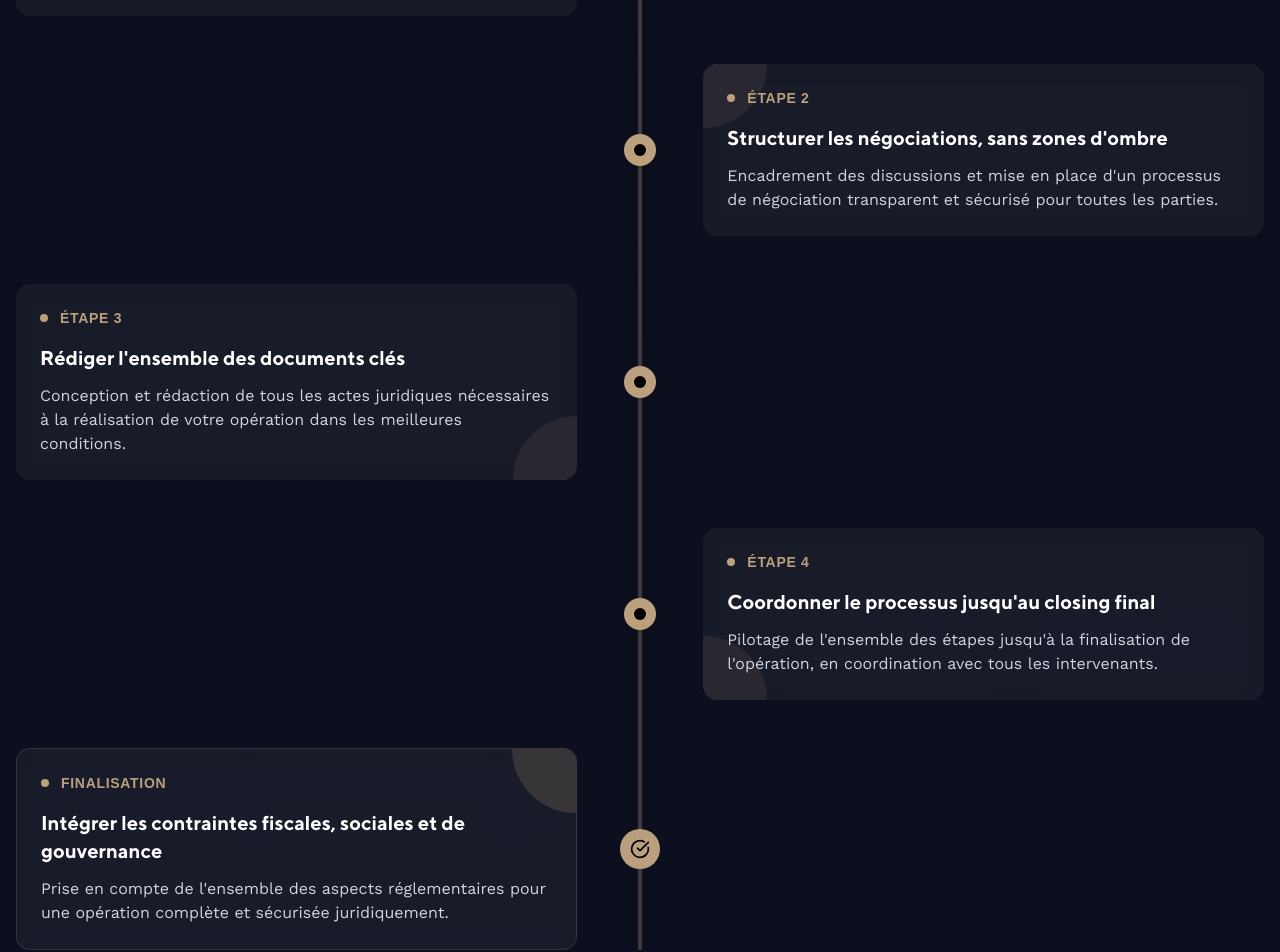
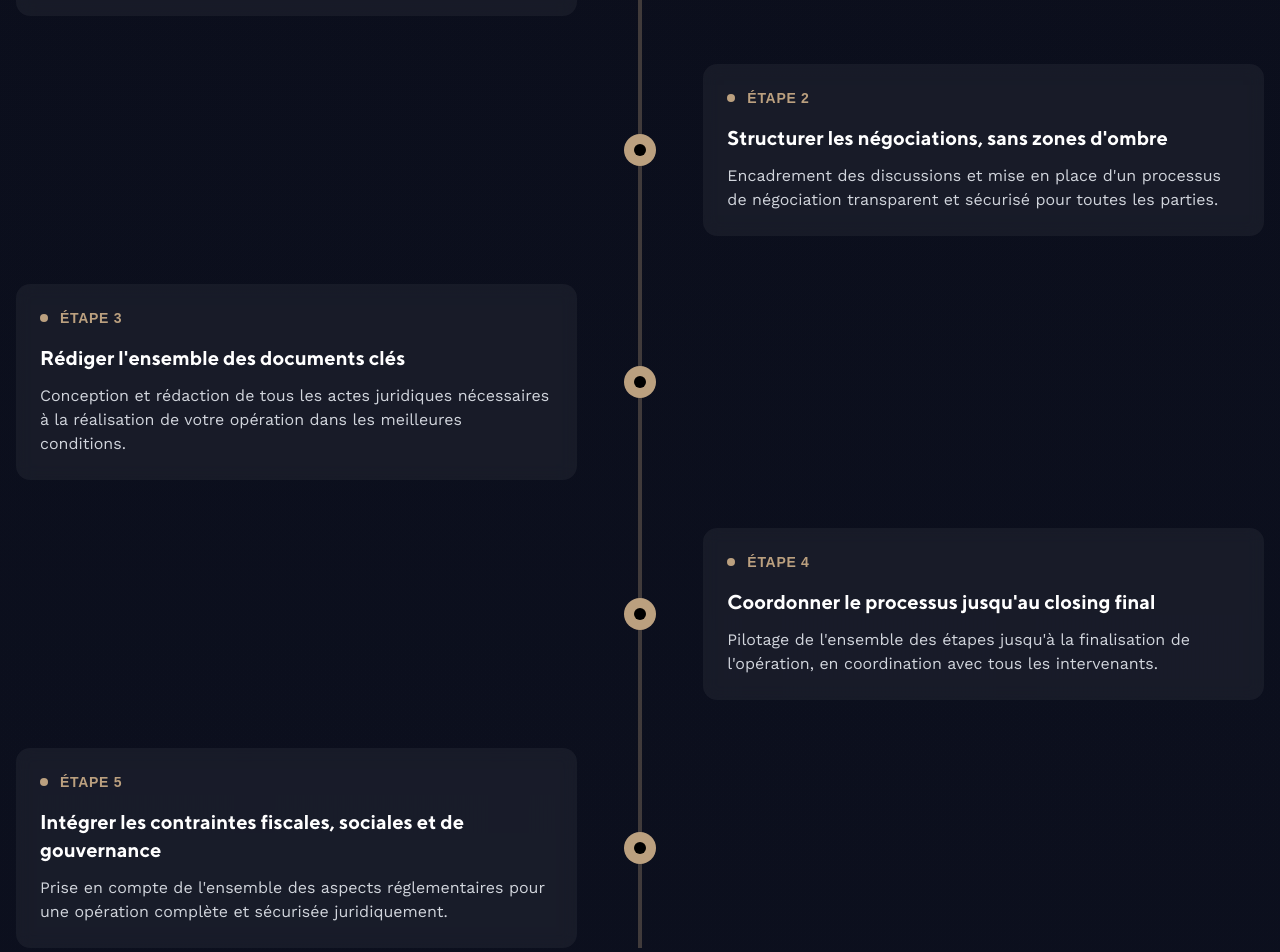
Before and after one commit to jeremy-one/ADWIZ-REPO, a Next.js app: page /cession-acquisition in a window 1280 px wide. Shown: the part 1280-2232 px from the top of the page. Built offline with nearby package versions, Linux system fonts and the light colour scheme.

Commit message:
Refonte des pages 'Cabinet' et 'Cession-Acquisition' : amélioration des styles, ajout d'une nouvelle section de timeline avec des étapes détaillées, et ajustement des espacements pour une meilleure lisibilité et interactivité.

```diff
--- a/app/cession-acquisition/page.tsx
+++ b/app/cession-acquisition/page.tsx
@@ -94,6 +94,44 @@ export default function CessionAcquisition() {
       title: "Un cadre clair dès le départ",
       description:
         "Chaque mission fait l'objet d'un devis détaillé, avec une logique de forfait adaptée à la complexité réelle.",
+    },
+  ];
+
+  const timelineSteps = [
+    {
+      step: 1,
+      title: "Préparer le cadre juridique dès la phase de réflexion",
+      description:
+        "Structuration initiale de l'opération et identification des enjeux juridiques clés pour sécuriser votre démarche dès le départ.",
+      position: "left",
+    },
+    {
+      step: 2,
+      title: "Structurer les négociations, sans zones d'ombre",
+      description:
+        "Encadrement des discussions et mise en place d'un processus de négociation transparent et sécurisé pour toutes les parties.",
+      position: "right",
+    },
+    {
+      step: 3,
+      title: "Rédiger l'ensemble des documents clés",
+      description:
+        "Conception et rédaction de tous les actes juridiques nécessaires à la réalisation de votre opération dans les meilleures conditions.",
+      position: "left",
+    },
+    {
+      step: 4,
+      title: "Coordonner le processus jusqu'au closing final",
+      description:
+        "Pilotage de l'ensemble des étapes jusqu'à la finalisation de l'opération, en coordination avec tous les intervenants.",
+      position: "right",
+    },
+    {
+      step: 5,
+      title: "Intégrer les contraintes fiscales, sociales et de gouvernance",
+      description:
+        "Prise en compte de l'ensemble des aspects réglementaires pour une opération complète et sécurisée juridiquement.",
+      position: "left",
     },
   ];
 
@@ -223,13 +261,19 @@ export default function CessionAcquisition() {
 
             {/* Timeline steps */}
             <div className="space-y-16 md:space-y-12">
-              {/* Étape 1 */}
+              {timelineSteps.map((step, index) => (
                 <motion.div
-                initial={{ opacity: 0, x: -50 }}
+                  key={index}
+                  initial={{
+                    opacity: 0,
+                    x: step.position === "left" ? -50 : 50,
+                  }}
                   whileInView={{ opacity: 1, x: 0 }}
-                transition={{ duration: 0.6, delay: 0.1 }}
+                  transition={{ duration: 0.6, delay: index * 0.1 }}
                   viewport={{ once: true }}
-                className="relative flex flex-col md:flex-row items-center gap-8"
+                  className={`relative flex flex-col md:flex-row items-center gap-8 ${
+                    step.position === "right" ? "md:flex-row-reverse" : ""
+                  }`}
                 >
                   {/* Timeline dot */}
                   <div className="absolute left-1/2 transform -translate-x-1/2 w-8 h-8 rounded-full bg-accent z-10 hidden md:flex items-center justify-center">
@@ -237,196 +281,32 @@ export default function CessionAcquisition() {
                   </div>
 
                   {/* Content */}
-                <div className="w-full md:w-1/2 md:pr-12">
+                  <div
+                    className={`w-full md:w-1/2 ${
+                      step.position === "left" ? "md:pr-12" : "md:pl-12"
+                    }`}
+                  >
                     <motion.div
                       whileHover={{ scale: 1.02 }}
                       className="bg-white/5 backdrop-blur-sm rounded-xl p-6 hover:bg-white/10 transition-all duration-300 relative overflow-hidden group"
                     >
-                    <div className="absolute top-0 right-0 w-32 h-32 bg-accent/10 rounded-full transform translate-x-16 -translate-y-16 group-hover:scale-150 transition-transform duration-500" />
                       <div className="relative z-10">
                         <div className="flex items-center gap-3 mb-4">
                           <div className="w-2 h-2 rounded-full bg-accent" />
                           <span className="text-accent font-semibold text-sm uppercase tracking-wider">
-                          Étape 1
+                            Étape {step.step}
                           </span>
                         </div>
                         <h3 className="text-xl font-bold mb-3 text-white">
-                        Préparer le cadre juridique dès la phase de réflexion
+                          {step.title}
                         </h3>
-                      <p className="text-gray-300">
-                        Structuration initiale de l'opération et identification
-                        des enjeux juridiques clés pour sécuriser votre démarche
-                        dès le départ.
-                      </p>
+                        <p className="text-gray-300">{step.description}</p>
                       </div>
                     </motion.div>
                   </div>
                   <div className="w-full md:w-1/2 hidden md:block" />
                 </motion.div>
-
-              {/* Étape 2 */}
-              <motion.div
-                initial={{ opacity: 0, x: 50 }}
-                whileInView={{ opacity: 1, x: 0 }}
-                transition={{ duration: 0.6, delay: 0.2 }}
-                viewport={{ once: true }}
-                className="relative flex flex-col md:flex-row-reverse items-center gap-8"
-              >
-                {/* Timeline dot */}
-                <div className="absolute left-1/2 transform -translate-x-1/2 w-8 h-8 rounded-full bg-accent z-10 hidden md:flex items-center justify-center">
-                  <div className="w-3 h-3 rounded-full bg-black" />
-                </div>
-
-                {/* Content */}
-                <div className="w-full md:w-1/2 md:pl-12">
-                  <motion.div
-                    whileHover={{ scale: 1.02 }}
-                    className="bg-white/5 backdrop-blur-sm rounded-xl p-6 hover:bg-white/10 transition-all duration-300 relative overflow-hidden group"
-                  >
-                    <div className="absolute top-0 left-0 w-32 h-32 bg-accent/10 rounded-full transform -translate-x-16 -translate-y-16 group-hover:scale-150 transition-transform duration-500" />
-                    <div className="relative z-10">
-                      <div className="flex items-center gap-3 mb-4">
-                        <div className="w-2 h-2 rounded-full bg-accent" />
-                        <span className="text-accent font-semibold text-sm uppercase tracking-wider">
-                          Étape 2
-                        </span>
-                      </div>
-                      <h3 className="text-xl font-bold mb-3 text-white">
-                        Structurer les négociations, sans zones d'ombre
-                      </h3>
-                      <p className="text-gray-300">
-                        Encadrement des discussions et mise en place d'un
-                        processus de négociation transparent et sécurisé pour
-                        toutes les parties.
-                      </p>
-                    </div>
-                  </motion.div>
-                </div>
-                <div className="w-full md:w-1/2 hidden md:block" />
-              </motion.div>
-
-              {/* Étape 3 */}
-              <motion.div
-                initial={{ opacity: 0, x: -50 }}
-                whileInView={{ opacity: 1, x: 0 }}
-                transition={{ duration: 0.6, delay: 0.3 }}
-                viewport={{ once: true }}
-                className="relative flex flex-col md:flex-row items-center gap-8"
-              >
-                {/* Timeline dot */}
-                <div className="absolute left-1/2 transform -translate-x-1/2 w-8 h-8 rounded-full bg-accent z-10 hidden md:flex items-center justify-center">
-                  <div className="w-3 h-3 rounded-full bg-black" />
-                </div>
-
-                {/* Content */}
-                <div className="w-full md:w-1/2 md:pr-12">
-                  <motion.div
-                    whileHover={{ scale: 1.02 }}
-                    className="bg-white/5 backdrop-blur-sm rounded-xl p-6 hover:bg-white/10 transition-all duration-300 relative overflow-hidden group"
-                  >
-                    <div className="absolute bottom-0 right-0 w-32 h-32 bg-accent/10 rounded-full transform translate-x-16 translate-y-16 group-hover:scale-150 transition-transform duration-500" />
-                    <div className="relative z-10">
-                      <div className="flex items-center gap-3 mb-4">
-                        <div className="w-2 h-2 rounded-full bg-accent" />
-                        <span className="text-accent font-semibold text-sm uppercase tracking-wider">
-                          Étape 3
-                        </span>
-                      </div>
-                      <h3 className="text-xl font-bold mb-3 text-white">
-                        Rédiger l'ensemble des documents clés
-                      </h3>
-                      <p className="text-gray-300">
-                        Conception et rédaction de tous les actes juridiques
-                        nécessaires à la réalisation de votre opération dans les
-                        meilleures conditions.
-                      </p>
-                    </div>
-                  </motion.div>
-                </div>
-                <div className="w-full md:w-1/2 hidden md:block" />
-              </motion.div>
-
-              {/* Étape 4 */}
-              <motion.div
-                initial={{ opacity: 0, x: 50 }}
-                whileInView={{ opacity: 1, x: 0 }}
-                transition={{ duration: 0.6, delay: 0.4 }}
-                viewport={{ once: true }}
-                className="relative flex flex-col md:flex-row-reverse items-center gap-8"
-              >
-                {/* Timeline dot */}
-                <div className="absolute left-1/2 transform -translate-x-1/2 w-8 h-8 rounded-full bg-accent z-10 hidden md:flex items-center justify-center">
-                  <div className="w-3 h-3 rounded-full bg-black" />
-                </div>
-
-                {/* Content */}
-                <div className="w-full md:w-1/2 md:pl-12">
-                  <motion.div
-                    whileHover={{ scale: 1.02 }}
-                    className="bg-white/5 backdrop-blur-sm rounded-xl p-6 hover:bg-white/10 transition-all duration-300 relative overflow-hidden group"
-                  >
-                    <div className="absolute bottom-0 left-0 w-32 h-32 bg-accent/10 rounded-full transform -translate-x-16 translate-y-16 group-hover:scale-150 transition-transform duration-500" />
-                    <div className="relative z-10">
-                      <div className="flex items-center gap-3 mb-4">
-                        <div className="w-2 h-2 rounded-full bg-accent" />
-                        <span className="text-accent font-semibold text-sm uppercase tracking-wider">
-                          Étape 4
-                        </span>
-                      </div>
-                      <h3 className="text-xl font-bold mb-3 text-white">
-                        Coordonner le processus jusqu'au closing final
-                      </h3>
-                      <p className="text-gray-300">
-                        Pilotage de l'ensemble des étapes jusqu'à la
-                        finalisation de l'opération, en coordination avec tous
-                        les intervenants.
-                      </p>
-                    </div>
-                  </motion.div>
-                </div>
-                <div className="w-full md:w-1/2 hidden md:block" />
-              </motion.div>
-
-              {/* Étape 5 */}
-              <motion.div
-                initial={{ opacity: 0, x: -50 }}
-                whileInView={{ opacity: 1, x: 0 }}
-                transition={{ duration: 0.6, delay: 0.5 }}
-                viewport={{ once: true }}
-                className="relative flex flex-col md:flex-row items-center gap-8"
-              >
-                {/* Timeline dot - Final */}
-                <div className="absolute left-1/2 transform -translate-x-1/2 w-10 h-10 rounded-full bg-accent z-10 hidden md:flex items-center justify-center">
-                  <CheckCircle className="w-5 h-5 text-black" />
-                </div>
-
-                {/* Content */}
-                <div className="w-full md:w-1/2 md:pr-12">
-                  <motion.div
-                    whileHover={{ scale: 1.02 }}
-                    className="bg-white/5 backdrop-blur-sm rounded-xl p-6 hover:bg-white/10 transition-all duration-300 relative overflow-hidden group border border-accent/20"
-                  >
-                    <div className="absolute top-0 right-0 w-32 h-32 bg-accent/20 rounded-full transform translate-x-16 -translate-y-16 group-hover:scale-150 transition-transform duration-500" />
-                    <div className="relative z-10">
-                      <div className="flex items-center gap-3 mb-4">
-                        <div className="w-2 h-2 rounded-full bg-accent" />
-                        <span className="text-accent font-semibold text-sm uppercase tracking-wider">
-                          Finalisation
-                        </span>
-                      </div>
-                      <h3 className="text-xl font-bold mb-3 text-white">
-                        Intégrer les contraintes fiscales, sociales et de
-                        gouvernance
-                      </h3>
-                      <p className="text-gray-300">
-                        Prise en compte de l'ensemble des aspects réglementaires
-                        pour une opération complète et sécurisée juridiquement.
-                      </p>
-                    </div>
-                  </motion.div>
-                </div>
-                <div className="w-full md:w-1/2 hidden md:block" />
-              </motion.div>
+              ))}
             </div>
           </div>
 
@@ -562,16 +442,6 @@ export default function CessionAcquisition() {
                     </div>
                   </motion.div>
                 </div>
-
-                {/* Decorative gradient line */}
-                {selectedPhase === index && (
-                  <motion.div
-                    initial={{ scaleX: 0 }}
-                    animate={{ scaleX: 1 }}
-                    transition={{ duration: 0.5, delay: 0.2 }}
-                    className="absolute -bottom-2 left-6 right-6 h-1 bg-gradient-to-r from-transparent via-accent to-transparent rounded-full"
-                  />
-                )}
               </motion.div>
             ))}
           </div>
```
Also changed, not shown: app/cabinet/page.tsx (+9 -25 lines). Lines whose indentation alone changed are shown as unchanged.
